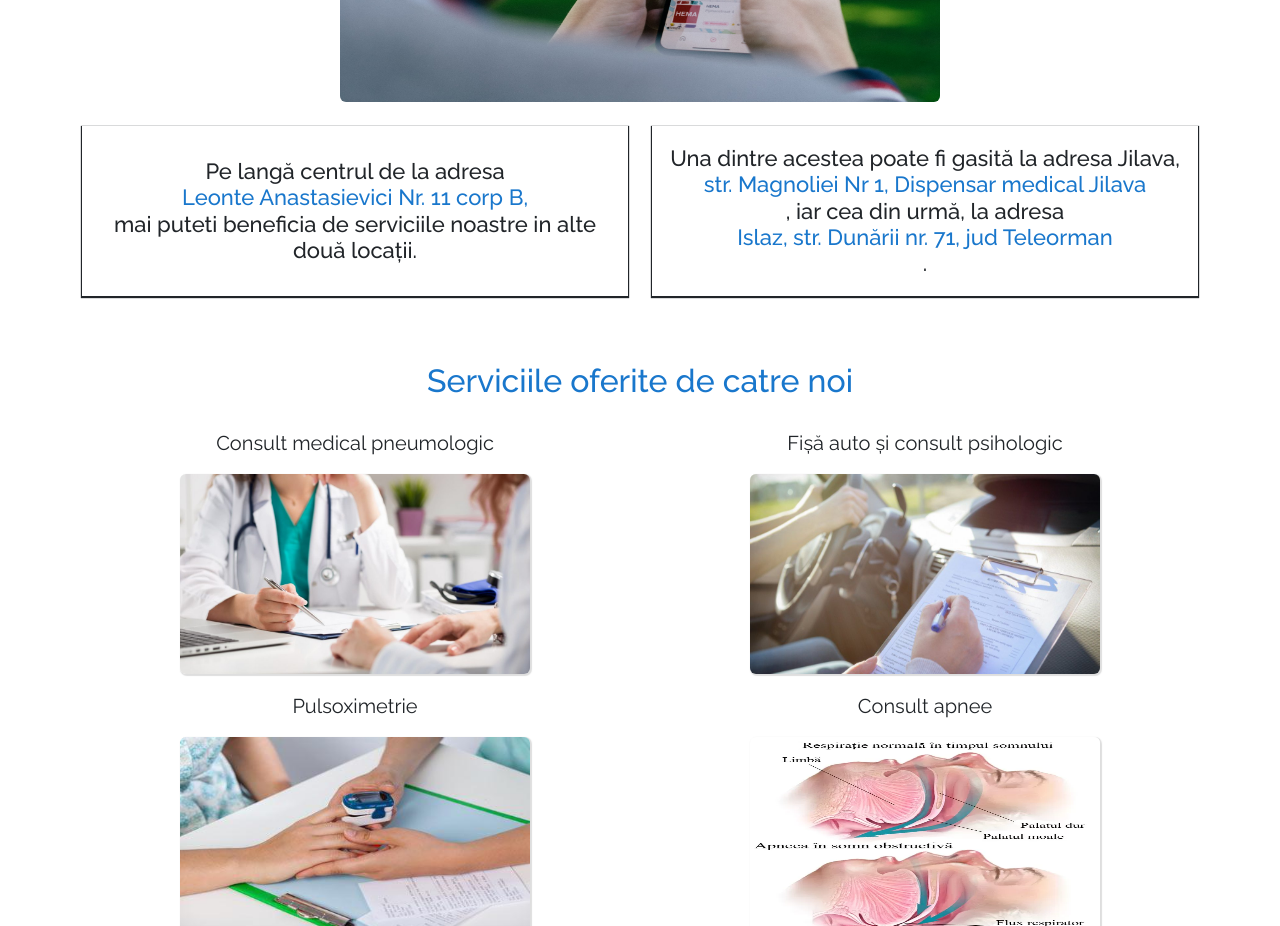
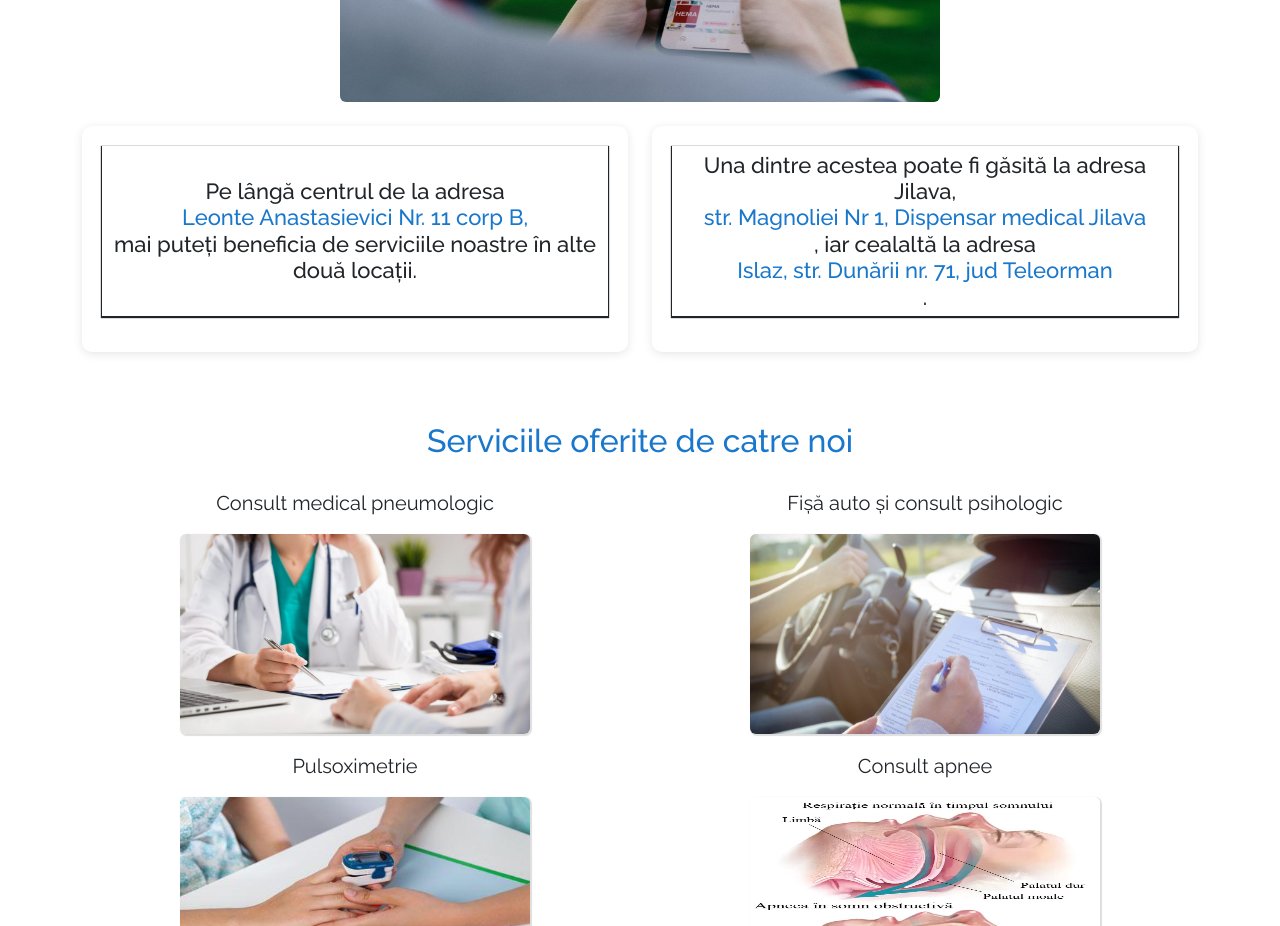
Before and after one commit to onedream0824/support-health-react, a React (Create React App) app: page / in a window 1280 px wide. Shown: the part 2080-3006 px from the top of the page. Built offline with nearby package versions, Linux system fonts and the light colour scheme.

Commit message:
findus section edit

```diff
--- a/src/App.css
+++ b/src/App.css
@@ -164,6 +164,19 @@ body {
 
 .findus-span {
   color: #1977cc;
+}
+
+.findus-card {
+  background-color: #fff;
+  padding: 20px;
+  box-shadow: 0px 2px 10px rgba(0, 0, 0, 0.1);
+  border-radius: 10px;
+  margin-bottom: 20px;
+  transition: transform 0.3s ease-in-out;
+}
+
+.findus-card:hover {
+  transform: translateY(-5px);
 }
 
 /* services section */
--- a/src/Components/WhereToFindUs.js
+++ b/src/Components/WhereToFindUs.js
@@ -1,4 +1,4 @@
-import findus from "../assets/img/findus.avif"; // Import the image
+import findus from "../assets/img/findus.avif";
 import React from "react";
 
 const WhereToFindUs = () => {
@@ -14,27 +14,31 @@ const WhereToFindUs = () => {
               alt="person browsing google maps"
             />
           </div>
-          <div className="col-xl-6 col-lg-6 col-md-12 col-sm-12">
+          <div className="col-md-6">
+            <div className="findus-card">
               <p className="findus-p">
-              Pe langă centrul de la adresa{" "}
+                Pe lângă centrul de la adresa{" "}
                 <span className="findus-span">
                   Leonte Anastasievici Nr. 11 corp B,
-              </span>
-              mai puteti beneficia de serviciile noastre in alte două locații.
+                </span>{" "}
+                mai puteți beneficia de serviciile noastre în alte două locații.
               </p>
             </div>
-          <div className="col-xl-6 col-lg-6 col-md-12 col-sm-12">
+          </div>
+          <div className="col-md-6">
+            <div className="findus-card">
               <p className="findus-p">
-              Una dintre acestea poate fi gasită la adresa Jilava,{" "}
+                Una dintre acestea poate fi găsită la adresa Jilava,{" "}
                 <span className="findus-span">
                   str. Magnoliei Nr 1, Dispensar medical Jilava
                 </span>
-              , iar cea din urmă, la adresa{" "}
+                , iar cealaltă la adresa{" "}
                 <span className="findus-span">
                   Islaz, str. Dunării nr. 71, jud Teleorman
                 </span>
                 .
               </p>
+            </div>
           </div>
         </div>
       </h2>
```
Lines whose indentation alone changed are shown as unchanged.
